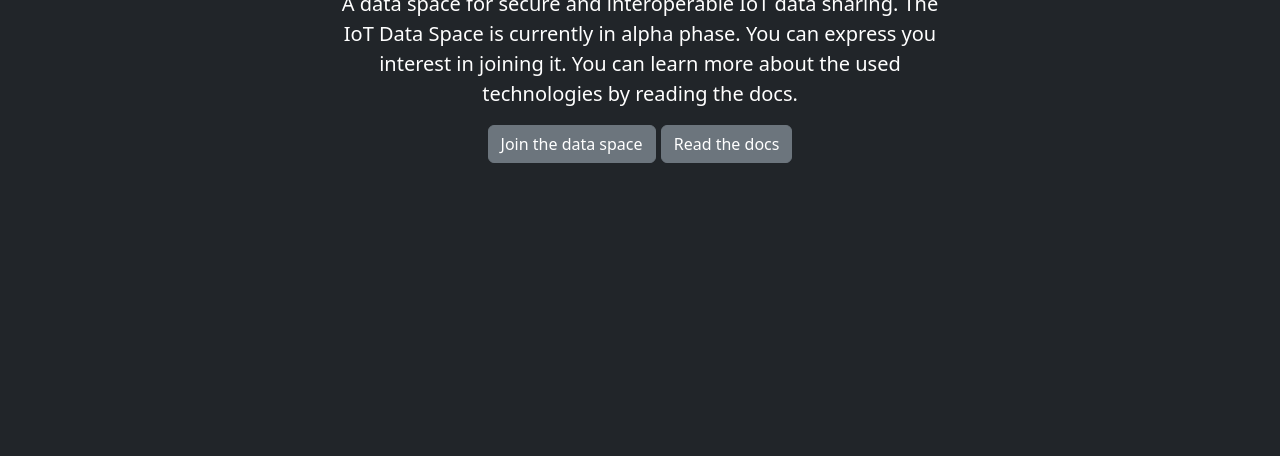
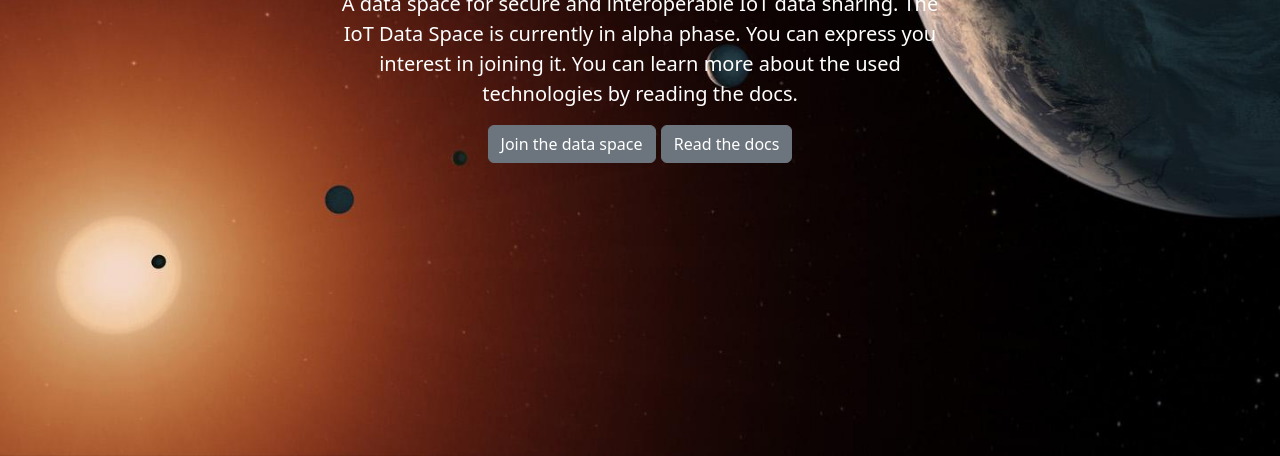
Before and after one commit to iot-data-space/www, a plain HTML site: page index.html in a window 1280 px wide. Shown: the part 344-800 px from the top of the page. Drawn offline with nearby package versions, Linux system fonts and the light colour scheme.

Commit message:
image added

```diff
--- /dev/null
+++ b/css/data-space.css
@@ -0,0 +1,8 @@
+.bgimg {
+    /* Background image */
+    background-image: url('/img/background.jpg');
+    /* Center the background image */
+    background-position: center;
+    /* Scale and zoom in the image */
+    background-size: cover;
+  }
--- a/index.html
+++ b/index.html
@@ -5,8 +5,9 @@
     <meta name="viewport" content="width=device-width, initial-scale=1">
     <title>The IoT Data Space</title>
     <link href="https://cdn.jsdelivr.net/npm/bootstrap@5.3.3/dist/css/bootstrap.min.css" rel="stylesheet" integrity="sha384-QWTKZyjpPEjISv5WaRU9OFeRpok6YctnYmDr5pNlyT2bRjXh0JMhjY6hW+ALEwIH" crossorigin="anonymous">
+    <link href="./css/data-space.css" rel="stylesheet">
   </head>
-  <body class="d-flex h-100 text-center text-bg-dark">
+  <body class="d-flex h-100 text-center text-bg-dark bgimg">
     <div class="container d-flex w-100 h-100 p-3 mx-auto flex-column" style="max-width: 42em;">
       <header class="mb-auto">
 
```
Also changed, not shown: img/background.jpg (added).
